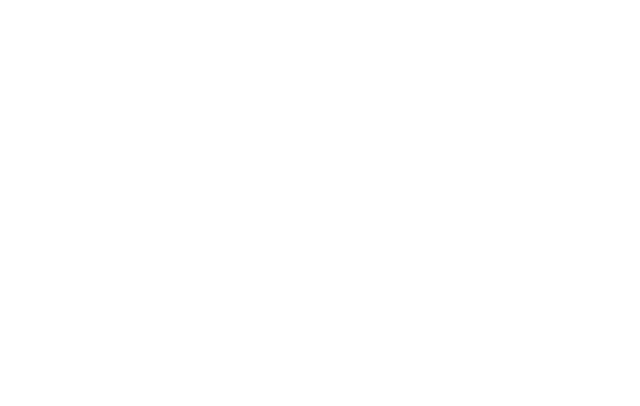
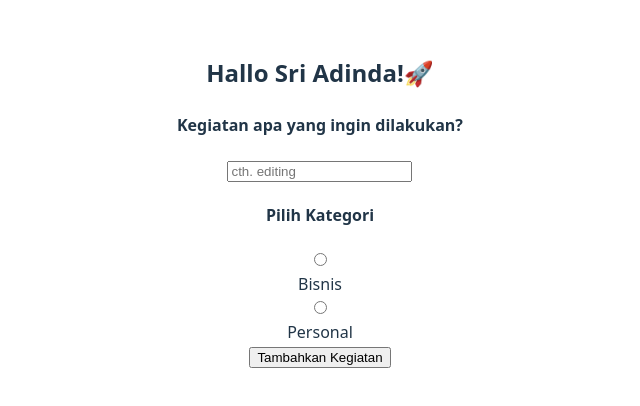
Before and after one commit to Adinda1609/32-pbk-uts-233510515, a Vue app: page / in a window 1280 px wide. Shown: the part 198-604 px from the top of the page, without its empty margins (320-960 px from the left). Built offline with nearby package versions, Linux system fonts and the light colour scheme.

Commit message:
Menampilkan nama user dan membuat form menambah kegiatan

```diff
--- a/src/App.vue
+++ b/src/App.vue
@@ -68,3 +68,36 @@
   todos.value = JSON.parse(localStorage.getItem('todos')) || [];
 });
 </script>
+
+<template>
+  <main class="app">
+    <!-- Menampilkan Nama User -->
+    <section class="greeting">
+      <h2 class="title">Hallo Sri Adinda!🚀</h2>
+    </section>
+
+    <!-- Membuat Form Tambah Kegiatan -->
+    <section class="create-todo">
+      <form @submit.prevent="addTodo">
+        <h4>Kegiatan apa yang ingin dilakukan?</h4>
+        <input type="text" placeholder="cth. editing" v-model="input_content" />
+
+        <h4>Pilih Kategori</h4>
+        <div class="options">
+          <label>
+            <input type="radio" name="category" value="bisnis" v-model="input_category" />
+            <span class="bubble bisnis"></span>
+            <div>Bisnis</div>
+          </label>
+          <label>
+            <input type="radio" name="category" value="personal" v-model="input_category" />
+            <span class="bubble personal"></span>
+            <div>Personal</div>
+          </label>
+        </div>
+
+        <input type="submit" value="Tambahkan Kegiatan" />
+      </form>
+    </section>
+  </main>
+</template>
```
